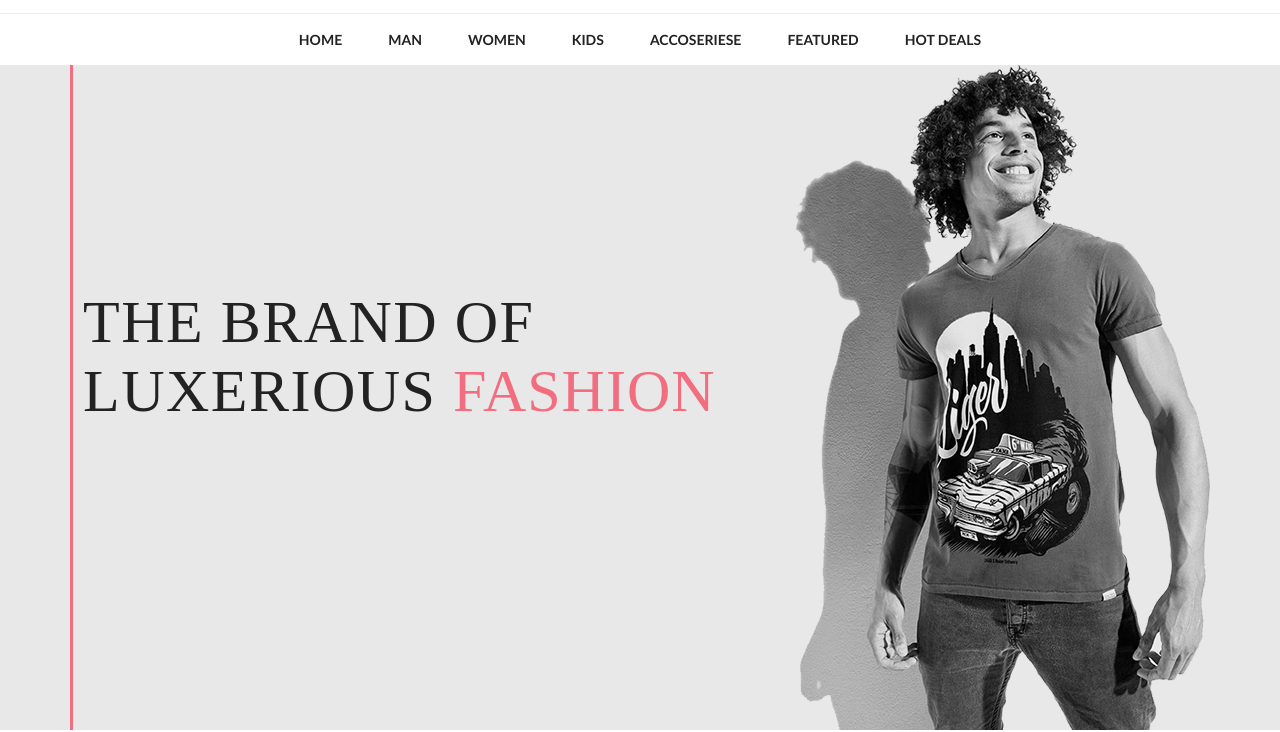
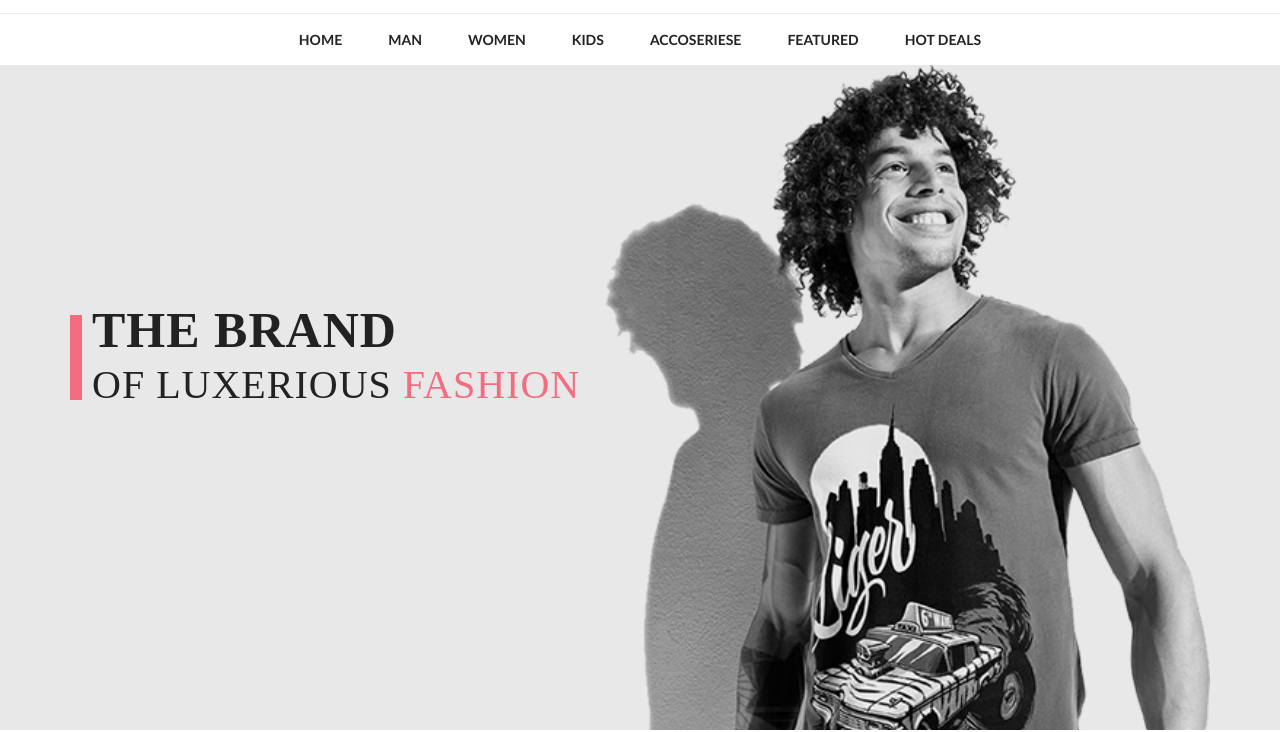
Before and after one commit to KulGit/gbProf, a plain HTML site: page site/index.html in a window 1280 px wide. Shown: the part 87-819 px from the top of the page. Drawn offline with Linux system fonts and the light colour scheme.

Commit message:
push by 26.07.2020 14.30

```diff
--- a/site/index.html
+++ b/site/index.html
@@ -36,12 +36,11 @@
 <div class="topBanner">
     <div class="container">
         <div class="top__slider">
+            <div class="vertical__line">
+            </div>
             <div class="top__slider__text">
-                THE BRAND
-                    OF LUXERIOUS <span>FASHION</span>
-            </div>
-            <div class="top__slider__people">
-                <img src="img/topHeaderBack.png">
+                <div>THE BRAND</div> <br>
+                <div>OF LUXERIOUS <span>FASHION</span></div>
             </div>
         </div>
     </div>
@@ -71,7 +70,7 @@
         <p> Shop for items based on what we featured in this week</p>
     </div>
     <div class="items">
-        <div>
+        <div class="item">
             <a href="#"> <img src="img/Layer_2.jpg"></a> <br>
             <div class="items__view">
                 <span class="items__name">Mango  People  T-shirt</span> <br>
--- a/site/styles/style.less
+++ b/site/styles/style.less
@@ -125,36 +125,51 @@ body {
 .topBanner {
     background-color: #e8e8e8;
     height: 665px;
-    overflow: hidden;
+    // overflow: hidden;
 
 
     .top__slider {
         display: flex;
-        justify-content: space-between;
+        background: url(../img/topHeaderBack.png) no-repeat 554px 0;
+        background-size: 605px;
+        height: 665px;
+        align-items: center;
+        background-position-x: right;
+        line-height: 27px;
+
+        // justify-content: space-between;
         overflow: hidden;
 
+        .vertical__line {
+            margin-top: -80px;
+            width: 12px;
+            height: 85px;
+            background-color: #f16d7f;
+        }
         .top__slider__text {
-            padding-top: 223px;
+            margin-top: -80px;
             padding-left: 10px;
-            border-left: 3px solid #f16d7f;
             color: #222222;
             font-family: "Lato - Black";
             font-size: 40px;
+            text-transform: uppercase;
+            font-size: 54px;
+            letter-spacing: 1.0px;
+                div:first-child {
+                    font-weight: 900;
+                    font-size: 50px;
+                }
+                div:last-child {
                     font-weight: 400;
-            text-transform: uppercase;
-            font-size: 60px;
-            letter-spacing: 1.5px;
+                    font-size: 40px;
                     span {
                         color: #f16d7f;
                         letter-spacing: 1px;
                     }
                 }
+        }
 
-        // .top__slider__people {
-        //     background: url(../img/topHeaderBack.png);
-        //     background-image: url(../img/topHeaderBack.png);
-        //     // overflow: hidden;
-        // }
+
     }
 }
 .offer {
@@ -235,6 +250,9 @@ body {
     flex-wrap: wrap;
     justify-content: space-between;
 
+    .item {
+        margin-bottom: 40px;
+
         .items__view {
             height: 84px;
             padding-left: 20px;
@@ -254,6 +272,18 @@ body {
                 text-transform: uppercase;
             }
         }
+
+
+    }
+
+}
+
+.item:hover {
+    box-shadow: 0 0 10px rgba(0,0,0,0.5);
+        img {
+            background-color: rgba(0, 0, 0, 0.8)
+        }
+
 }
 .browse {
     display: flex;
@@ -494,26 +524,28 @@ footer {
 }
 .copyright {
     margin-top: 100px;
-    height: 79px;
+    height: 80px;
     background-color: #e6e6e6;
     display: flex;
     flex-direction: row;
 
     .copyright__text {
         display: flex;
+        flex-direction: row;
         align-items: center;
         color: #7a7a7a;
         font-family: Lato;
         font-size: 16px;
         font-weight: 400;
-        // line-height: 81px;
+        line-height: 40px;
         letter-spacing: 0.4px;
         float: left;
     }
     .copyright__media {
         display: flex;
         flex-direction: row;
-        align-items:right;
+        align-items:center;
+        justify-content: right;
 
         a {
             padding: 10px;
```
Also changed, not shown: site/styles/style.css. Lines whose indentation alone changed are shown as unchanged.
